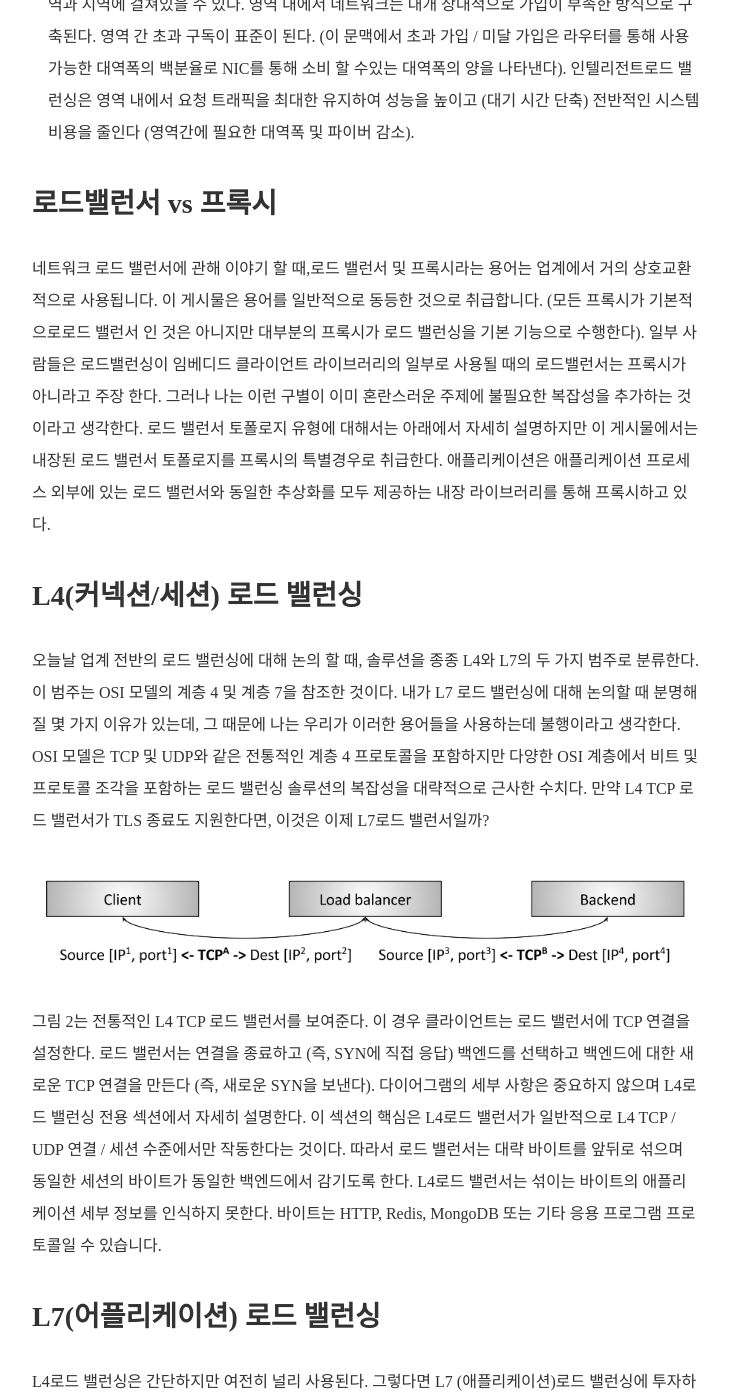
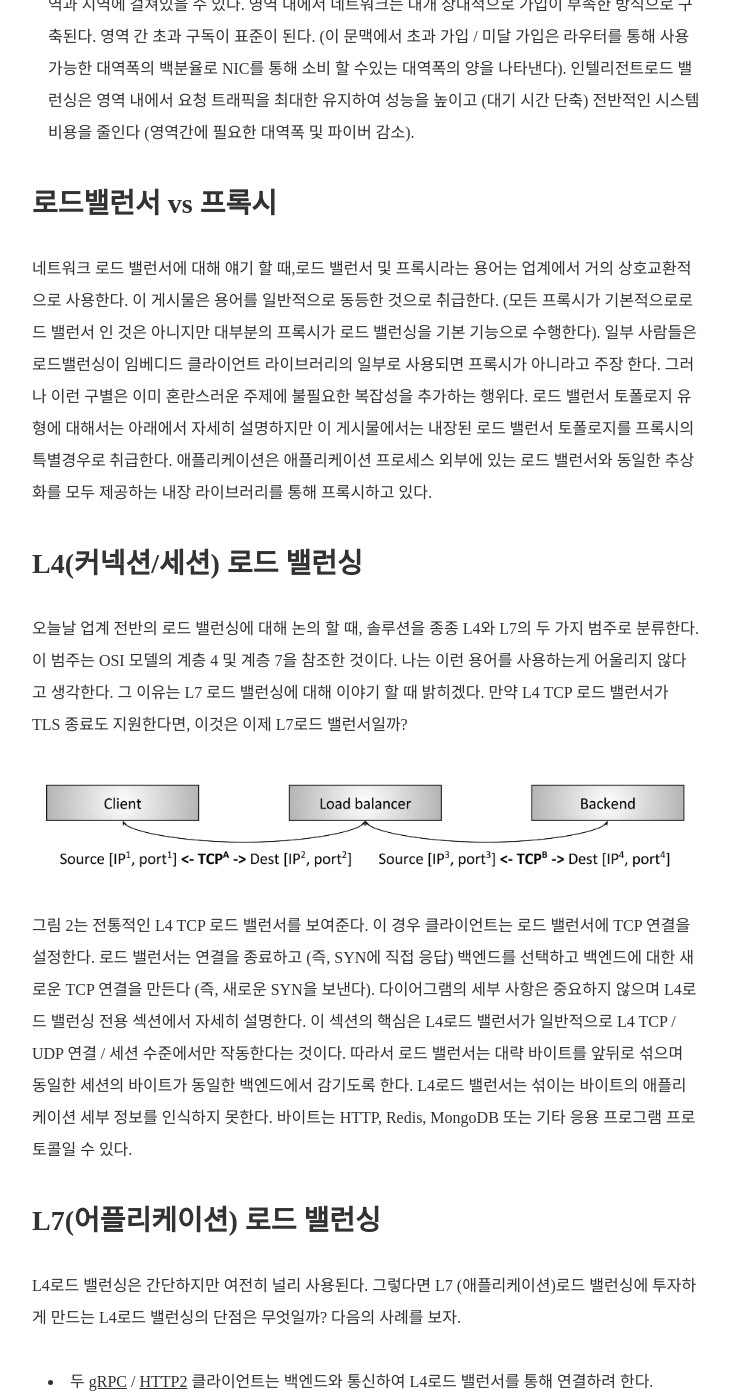
Before and after one commit to suhyunbaik/suhyunbaik.github.io, a Jekyll site: the page built from _posts/2019-12-01-introduction-to-modern-network-load-balancing-and-proxing-1.md, in a window 1280 px wide and 1400 px high, scrolled down 1902 px. Shown: the whole window, without its empty margins (274-1003 px from the left). Built offline with Jekyll 4.4.1, drawn with Linux system fonts in a browser that asks for light colours; some of the changed text lies outside the part shown.

Commit message:
Feat: polishing some sentences

```diff
--- a/_posts/2019-12-01-introduction-to-modern-network-load-balancing-and-proxing-1.md
+++ b/_posts/2019-12-01-introduction-to-modern-network-load-balancing-and-proxing-1.md
@@ -7,7 +7,7 @@ tags: [번역, 로드밸런서]
 [Introduction to modern network load balancing and proxing](https://blog.envoyproxy.io/introduction-to-modern-network-load-balancing-and-proxying-a57f6ff80236)
 
 
-최근에 현대적인 네트워크로드 밸런싱 및 프록시에 관한 입문용 교육 자료가 부족하다. 로드 밸런싱은 안정적인 분산 시스템을 구축하는 데 필요한 핵심 개념 중 하나다. 로드 밸런싱 및 프록시 서버에 대한 위키피디아 기사에는 일부 개념에 대한 개요가 포함되어 있지만 특히 최신 마이크로 서비스 아키텍처와 관련된 주제에 대한 유동적인 처리는 포함되어 있지 않다. 로드 밸런싱을 위한 구글 검색 결과는 전문 용어가 많고 세부적인 내용은 부족한 공급 업체 페이지만 보여줄 뿐이다.
+최근에 현대적인 네트워크로드 밸런싱 및 프록시에 관한 입문용 교육 자료가 부족하다. 로드 밸런싱은 안정적인 분산 시스템을 구축하는 데 필요한 핵심 개념 중 하나다. 로드 밸런싱 및 프록시 서버에 대한 위키피디아 기사에는 일부 개념에 대한 개요가 포함되어 있지만 특히 최신 마이크로 서비스 아키텍처와 관련된 주제에 대한 유동적인 처리는 포함되어 있지 않다. 로드 밸런싱을 구글에 검색하면 전문 용어가 많고 세부적인 내용은 부족한 공급 업체 페이지만 보여줄 뿐이다.
 이 글에서는 최신 네트워크로드 밸런싱 및 프록시를 간단히 소개해서 정보 부족을 바로 잡으려고 한다.
 
 ## 네트워크 로드 밸런싱과 프록시란?
@@ -20,9 +20,9 @@ Wikipedia는 로드 밸런싱을 다음과 같이 [정의](https://en.wikipedia.
 
 ![Figure 1](/images/posts/figure1-network-loadbalancing-overview.png)
 
-그림 1은 네트워크로드 밸런싱에 대한 개괄적 인 개요를 보여준다. 일부 클라이언트가 일부 백엔드에서 리소스를 요청하고 있다. 로드 밸런서는 클라이언트와 백엔드 사이에 있으며 고수준에서 몇 가지 중요한 작업을 수행한다.
+그림 1은 네트워크로드 밸런싱에 대한 개괄적인 개요를 보여준다. 클라이언트의 일부가 백엔드의 일부에 리소스를 요청하고 있다. 로드 밸런서는 클라이언트와 백엔드 사이에 있으며 고수준에서 몇 가지 중요한 작업을 수행한다.
 
-* 서비스 검색 : 시스템에서 어떤 백엔드를 사용할 수 있나? 그들의 주소는?(즉,로드 밸런서가 어떻게 통신해야 하나)?
+* 서비스 검색 : 시스템에서 어떤 백엔드를 사용할 수 있나? 그들의 주소는?(로드 밸런서가 어떻게 통신해야 하나)?
 * 상태 확인 : 현재 상태가 양호하고 요청을 수락 할 수있는 백엔드는 무엇인가?
 * 부하 분산 : 정상적인 백엔드에서 개별 요청의 균형을 맞추려면 어떤 알고리즘을 사용해야 하나?
 분산 시스템에서로드 밸런싱을 올바르게 사용하면 몇 가지 이점이 있다.
@@ -33,18 +33,17 @@ Wikipedia는 로드 밸런싱을 다음과 같이 [정의](https://en.wikipedia.
 * 비용 및 성능 이점 : 분산 시스템 네트워크는 거의 동질적이지 않다. 이 시스템은 여러 네트워크 영역과 지역에 걸쳐있을 수 있다. 영역 내에서 네트워크는 대개 상대적으로 가입이 부족한 방식으로 구축된다. 영역 간 초과 구독이 표준이 된다. (이 문맥에서 초과 가입 / 미달 가입은 라우터를 통해 사용 가능한 대역폭의 백분율로 NIC를 통해 소비 할 수있는 대역폭의 양을 나타낸다). 인텔리전트로드 밸런싱은 영역 내에서 요청 트래픽을 최대한 유지하여 성능을 높이고 (대기 시간 단축) 전반적인 시스템 비용을 줄인다 (영역간에 필요한 대역폭 및 파이버 감소).
 
 ## 로드밸런서 vs 프록시
-네트워크 로드 밸런서에 관해 이야기 할 때,로드 밸런서 및 프록시라는 용어는 업계에서 거의 상호교환 적으로 사용됩니다. 이 게시물은 용어를 일반적으로 동등한 것으로 취급합니다. (모든 프록시가 기본적으로로드 밸런서 인 것은 아니지만 대부분의 프록시가 로드 밸런싱을 기본 기능으로 수행한다).
-일부 사람들은 로드밸런싱이 임베디드 클라이언트 라이브러리의 일부로 사용될 때의 로드밸런서는 프록시가 아니라고 주장 한다. 그러나 나는 이런 구별이 이미 혼란스러운 주제에 불필요한 복잡성을 추가하는 것이라고 생각한다. 로드 밸런서 토폴로지 유형에 대해서는 아래에서 자세히 설명하지만 이 게시물에서는 내장된 로드 밸런서 토폴로지를 프록시의 특별경우로 취급한다. 애플리케이션은 애플리케이션 프로세스 외부에 있는 로드 밸런서와 동일한 추상화를 모두 제공하는 내장 라이브러리를 통해 프록시하고 있다.
+네트워크 로드 밸런서에 대해 얘기 할 때,로드 밸런서 및 프록시라는 용어는 업계에서 거의 상호교환적으로 사용한다. 이 게시물은 용어를 일반적으로 동등한 것으로 취급한다. (모든 프록시가 기본적으로로드 밸런서 인 것은 아니지만 대부분의 프록시가 로드 밸런싱을 기본 기능으로 수행한다).
+일부 사람들은 로드밸런싱이 임베디드 클라이언트 라이브러리의 일부로 사용되면 프록시가 아니라고 주장 한다. 그러나 이런 구별은 이미 혼란스러운 주제에 불필요한 복잡성을 추가하는 행위다. 로드 밸런서 토폴로지 유형에 대해서는 아래에서 자세히 설명하지만 이 게시물에서는 내장된 로드 밸런서 토폴로지를 프록시의 특별경우로 취급한다. 애플리케이션은 애플리케이션 프로세스 외부에 있는 로드 밸런서와 동일한 추상화를 모두 제공하는 내장 라이브러리를 통해 프록시하고 있다.
 
 
 ## L4(커넥션/세션) 로드 밸런싱
-오늘날 업계 전반의 로드 밸런싱에 대해 논의 할 때, 솔루션을 종종 L4와 L7의 두 가지 범주로 분류한다. 이 범주는 OSI 모델의 계층 4 및 계층 7을 참조한 것이다. 내가 L7 로드 밸런싱에 대해 논의할 때 분명해질 몇 가지 이유가 있는데, 그 때문에 나는 우리가 이러한 용어들을 사용하는데 불행이라고 생각한다. OSI 모델은 TCP 및 UDP와 같은 전통적인 계층 4 프로토콜을 포함하지만 다양한 OSI 계층에서 비트 및 프로토콜 조각을 포함하는 로드 밸런싱 솔루션의 복잡성을 대략적으로 근사한 수치다. 만약 L4 TCP 로드 밸런서가 TLS 종료도 지원한다면, 이것은 이제 L7로드 밸런서일까?
-
+오늘날 업계 전반의 로드 밸런싱에 대해 논의 할 때, 솔루션을 종종 L4와 L7의 두 가지 범주로 분류한다. 이 범주는 OSI 모델의 계층 4 및 계층 7을 참조한 것이다. 나는 이런 용어를 사용하는게 어울리지 않다고 생각한다. 그 이유는 L7 로드 밸런싱에 대해 이야기 할 때 밝히겠다. 만약 L4 TCP 로드 밸런서가 TLS 종료도 지원한다면, 이것은 이제 L7로드 밸런서일까?
 
 ![Figure 2](/images/posts/figure2-TCP-L4-termination-load-balancing.png)
 
 그림 2는 전통적인 L4 TCP 로드 밸런서를 보여준다. 이 경우 클라이언트는 로드 밸런서에 TCP 연결을 설정한다. 로드 밸런서는 연결을 종료하고 (즉, SYN에 직접 응답) 백엔드를 선택하고 백엔드에 대한 새로운 TCP 연결을 만든다 (즉, 새로운 SYN을 보낸다). 다이어그램의 세부 사항은 중요하지 않으며 L4로드 밸런싱 전용 섹션에서 자세히 설명한다.
-이 섹션의 핵심은 L4로드 밸런서가 일반적으로 L4 TCP / UDP 연결 / 세션 수준에서만 작동한다는 것이다. 따라서 로드 밸런서는 대략 바이트를 앞뒤로 섞으며 동일한 세션의 바이트가 동일한 백엔드에서 감기도록 한다. L4로드 밸런서는 섞이는 바이트의 애플리케이션 세부 정보를 인식하지 못한다. 바이트는 HTTP, Redis, MongoDB 또는 기타 응용 프로그램 프로토콜일 수 있습니다.
+이 섹션의 핵심은 L4로드 밸런서가 일반적으로 L4 TCP / UDP 연결 / 세션 수준에서만 작동한다는 것이다. 따라서 로드 밸런서는 대략 바이트를 앞뒤로 섞으며 동일한 세션의 바이트가 동일한 백엔드에서 감기도록 한다. L4로드 밸런서는 섞이는 바이트의 애플리케이션 세부 정보를 인식하지 못한다. 바이트는 HTTP, Redis, MongoDB 또는 기타 응용 프로그램 프로토콜일 수 있다.
 
 ## L7(어플리케이션) 로드 밸런싱
 L4로드 밸런싱은 간단하지만 여전히 널리 사용된다. 그렇다면 L7 (애플리케이션)로드 밸런싱에 투자하게 만드는 L4로드 밸런싱의 단점은 무엇일까? 다음의 사례를 보자.
```
